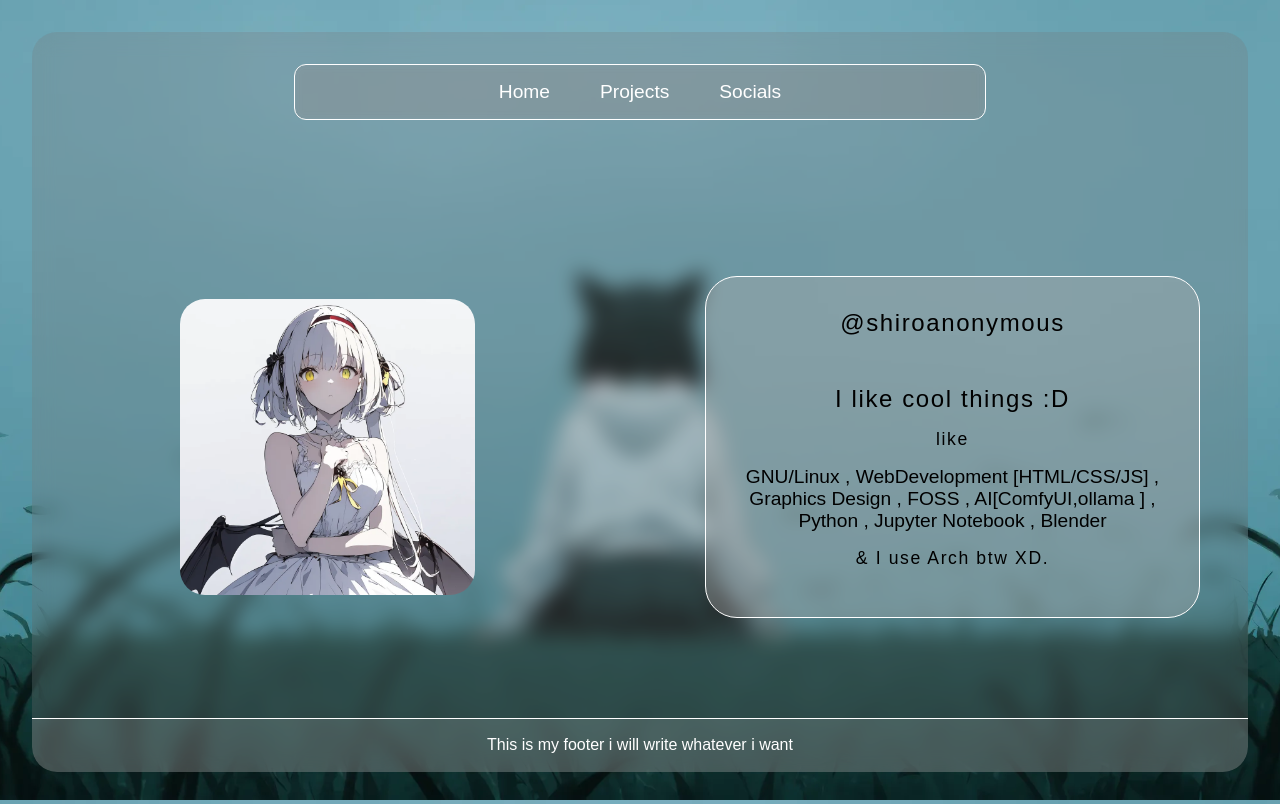
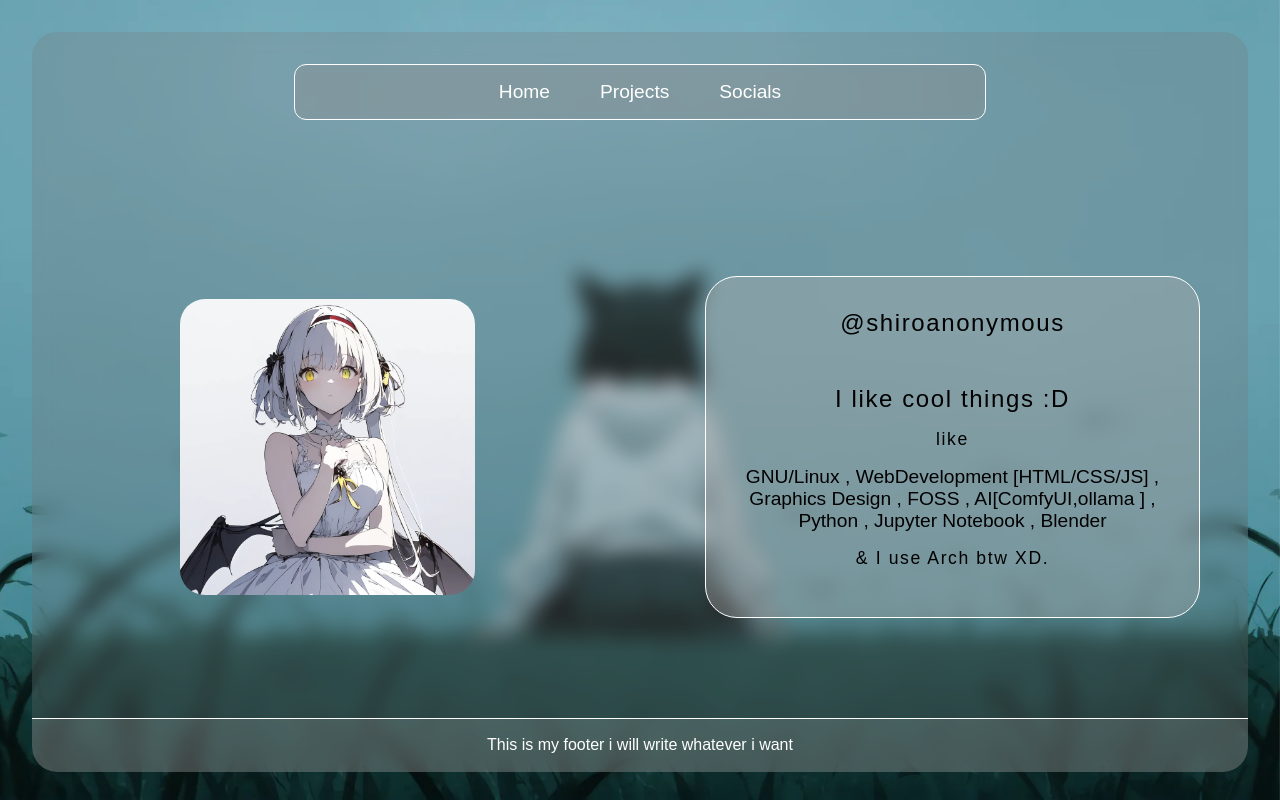
Before and after one commit to shiroanon/shiroanon.github.io, a plain HTML site: page index.html in a window 1280 px wide. Drawn offline with Linux system fonts and the light colour scheme; a web font is replaced by a local one.

Commit message:
background

```diff
--- a/css/style.css
+++ b/css/style.css
@@ -3,10 +3,7 @@ body {
   background-color: #000000;
 
   font-family: "Ysabeau", sans-serif;
-  background-image: url("/images/ComfyUI_00121_.webp");
-  background-size: cover;
-  background-position: center;
-  background-attachment: fixed;
+
   min-height: 100vh;
   padding: 2em;
   display: grid;
--- a/index.html
+++ b/index.html
@@ -13,7 +13,25 @@
       rel="stylesheet"
     />
   </head>
+
   <body>
+    <div class="background"><img src="/images/ComfyUI_00121_.webp" alt="" srcset=""></div>
+    <style>
+      .background {
+        position: fixed;
+        top: 0;
+        left: 0;
+        width: 100vw;
+        height: 100vh;
+        z-index: -1;
+      }
+      .background img {
+        width: 100%;
+        height: 100%;
+        object-fit: cover;
+      }
+    </style>
+
     <main>
 
         <nav>
```
